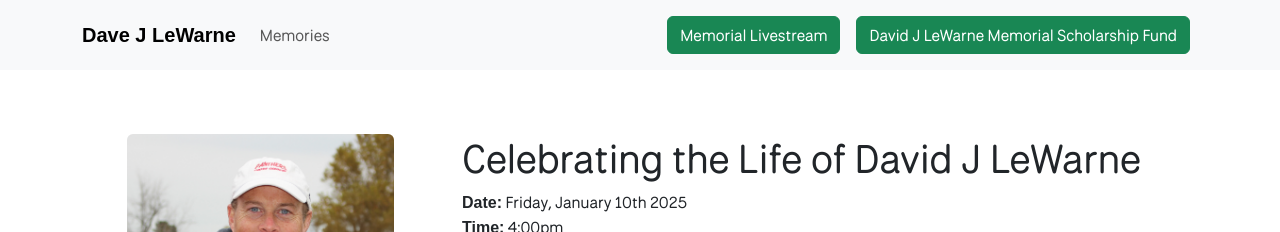
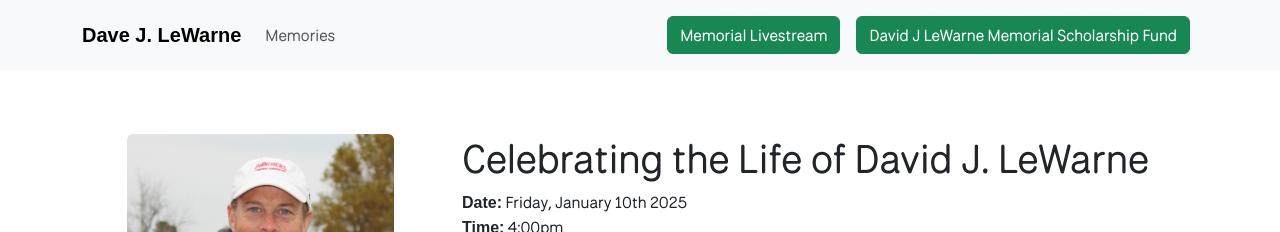
Before and after one commit to giselejfox/dave-lewarne-memorial, a Next.js app: page / in a window 1280 px wide. Shown: the top 232 px of the page. Built offline with nearby package versions, Linux system fonts and the light colour scheme; a web font is replaced by a local one.

Commit message:
punctuation

```diff
--- a/src/app/layout.js
+++ b/src/app/layout.js
@@ -17,7 +17,7 @@ export default function RootLayout({ children }) {
       <body>
         <Navbar expand="lg" className="bg-body-tertiary mb-3">
           <Container>
-              <Navbar.Brand href="/" className="fw-bold">Dave J LeWarne</Navbar.Brand>
+              <Navbar.Brand href="/" className="fw-bold">Dave J. LeWarne</Navbar.Brand>
               <Navbar.Toggle aria-controls="basic-navbar-nav" />
               <Navbar.Collapse id="basic-navbar-nav">
               <Nav className="w-100 justify-content-between">
--- a/src/app/page.js
+++ b/src/app/page.js
@@ -9,7 +9,7 @@ export default function Home() {
           <div className="mb-4">David Joel LeWarne (1970-2024)</div>
         </Col>
         <Col xs={12} lg={8} className="pt-lg-5">
-          <h1 className="mt">Celebrating the Life of David J LeWarne</h1>
+          <h1 className="mt">Celebrating the Life of David J. LeWarne</h1>
           <div className="mb-2">
             <div><span className="fw-bold">Date:</span> Friday, January 10th 2025</div>
             <div><span className="fw-bold">Time:</span> 4:00pm</div>
```
